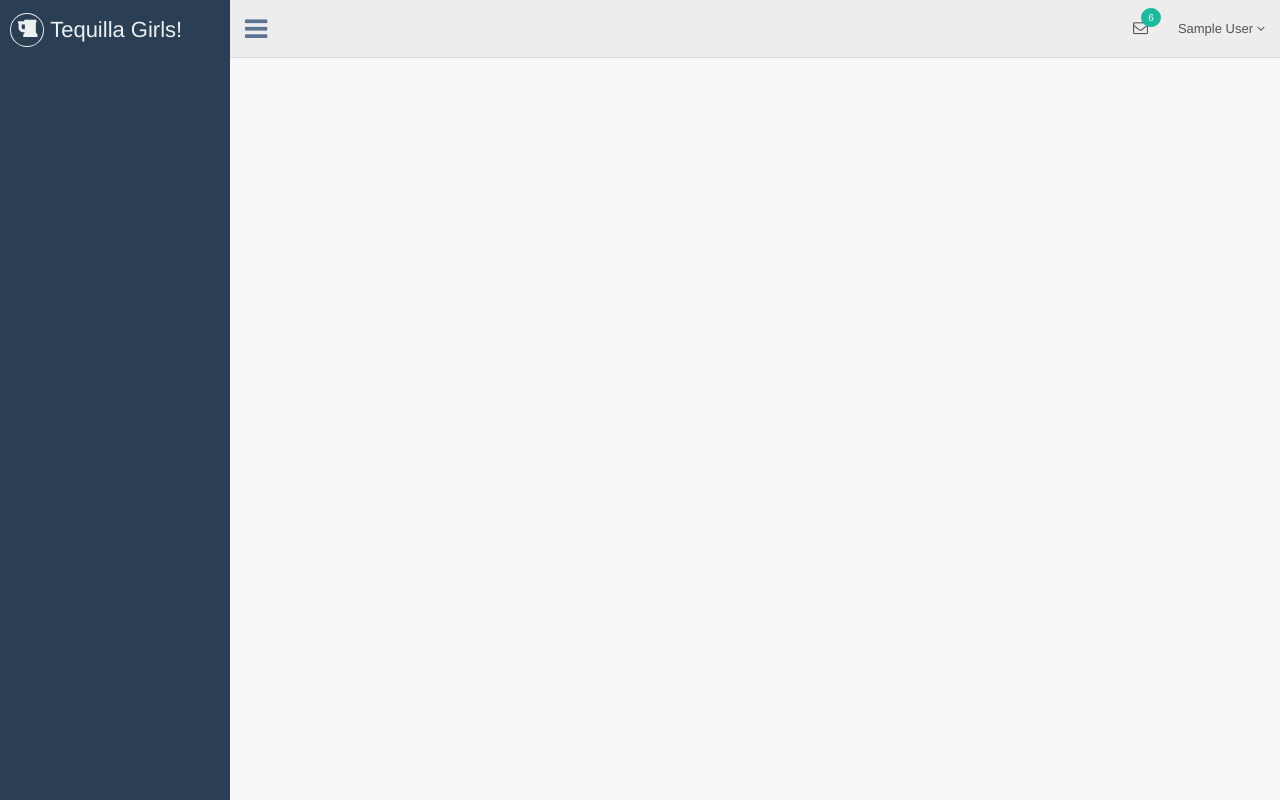
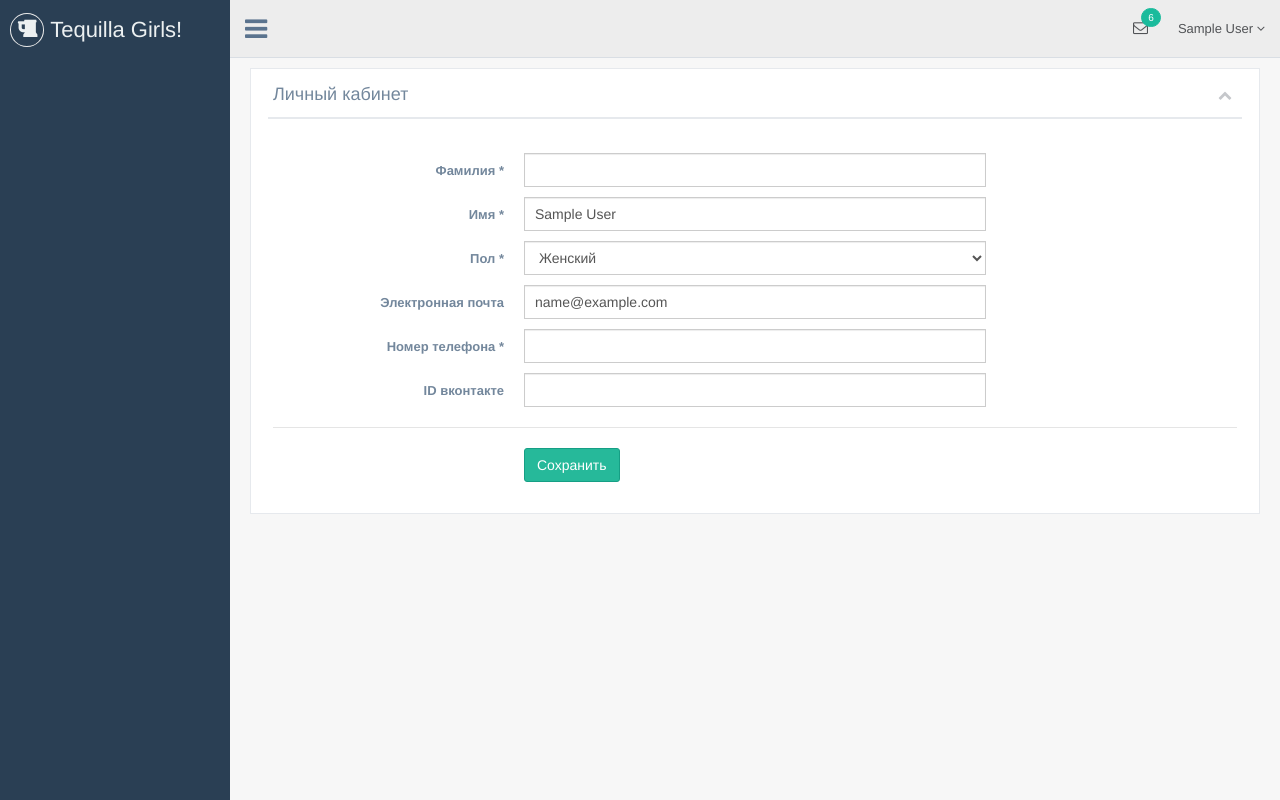
Before and after one commit to ViktorSurzhok/tequilla, a Django app: page /profile/ in a window 1280 px wide. Run offline with Django 3.2, Linux system fonts and the light colour scheme; the visitor is signed in with stand-in values (Sample User, id 1); parts of the project's set-up code (start-up, migrations or seed data) failed here and were passed over; some libraries are stand-ins or nearby versions.

Commit message:
edit user info form

```diff
--- a/extuser/forms.py
+++ b/extuser/forms.py
@@ -55,23 +55,38 @@ class UserChangeForm(forms.ModelForm):
     видеть постоянных ошибок "Не заполнено поле password" при обновлении данных
     пользователя.
     """
-    password = ReadOnlyPasswordHashField(
-        widget=forms.PasswordInput,
-        required=False
-    )
 
     def save(self, commit=True):
         user = super(UserChangeForm, self).save(commit=False)
-        password = self.cleaned_data["password"]
-        if password:
-            user.set_password(password)
         if commit:
             user.save()
         return user
 
     class Meta:
         model = get_user_model()
-        fields = ['email', ]
+        fields = ('surname', 'name', 'gender', 'email', 'phone', 'vkontakte')
+
+        classes = 'form-control col-md-7 col-xs-12'
+        widgets = {
+            'surname': forms.TextInput(
+                attrs={'class': classes, 'required': True, 'data-parsley-id': '1'}
+            ),
+            'name': forms.TextInput(
+                attrs={'class': classes, 'required': True, 'data-parsley-id': '2'}
+            ),
+            'gender': forms.Select(
+                attrs={'class': classes, 'required': True, 'data-parsley-id': '3'}
+            ),
+            'email': forms.EmailInput(
+                attrs={'class': classes, 'data-parsley-id': '4'}
+            ),
+            'phone': forms.TextInput(
+                attrs={'class': classes, 'required': True, 'data-parsley-id': '5'}
+            ),
+            'vkontakte': forms.TextInput(
+                attrs={'class': classes, 'data-parsley-id': '6'}
+            ),
+        }
 
 
 class LoginForm(forms.Form):
--- a/extuser/models.py
+++ b/extuser/models.py
@@ -2,13 +2,17 @@ from django.contrib.auth.models import AbstractBaseUser, PermissionsMixin, BaseU
 from django.contrib.auth.models import PermissionsMixin
 from django.contrib.contenttypes.models import ContentType
 from django.db import models
+from model_utils.models import TimeStampedModel
 
 
-class ExtUser(AbstractBaseUser, PermissionsMixin):
+class ExtUser(AbstractBaseUser, PermissionsMixin, TimeStampedModel):
+    GENDER_CHOICES = (
+        ('female', 'Женский'),
+        ('male', 'Мужской')
+    )
     email = models.EmailField(
         'Электронная почта',
         max_length=255,
-        unique=True,
         blank=True
     )
     avatar = models.ImageField(
@@ -31,6 +35,11 @@ class ExtUser(AbstractBaseUser, PermissionsMixin):
         unique=True,
         db_index=True
     )
+    additional_phone = models.CharField(
+        'Доп. телефон',
+        max_length=30,
+        blank=True
+    )
     vkontakte = models.CharField(
         'ID вконтакте',
         max_length=200,
@@ -40,6 +49,8 @@ class ExtUser(AbstractBaseUser, PermissionsMixin):
         'Активен',
         default=False
     )
+    # true - мужской пол, false - женский
+    gender = models.CharField('Пол', max_length=10, default='female', choices=GENDER_CHOICES)
 
     # Этот метод обязательно должен быть определён
     def get_full_name(self):
@@ -52,7 +63,7 @@ class ExtUser(AbstractBaseUser, PermissionsMixin):
         return self.surname + ' ' + self.name
 
     USERNAME_FIELD = 'phone'
-    REQUIRED_FIELDS = []
+    REQUIRED_FIELDS = ['surname', 'name']
 
     class Meta:
         verbose_name = 'Пользователь'
--- a/extuser/templates/profile/edit.html
+++ b/extuser/templates/profile/edit.html
@@ -1,4 +1,56 @@
 {% extends 'base.html' %}
 
 {% block content %}
+    <div class="row">
+        <div class="col-md-12 col-sm-12 col-xs-12">
+            <div class="x_panel">
+                <div class="x_title">
+                    <h2>Личный кабинет
+                    </h2>
+                    <ul class="nav navbar-right panel_toolbox">
+                        <li class="pull-right"><a class="collapse-link"><i class="fa fa-chevron-up"></i></a>
+                        </li>
+                    </ul>
+                    <div class="clearfix"></div>
+                </div>
+                <div class="x_content">
+                    <br>
+                    <form data-parsley-validate="" class="form-horizontal form-label-left" method="POST" action="{% url 'profile:profile_edit' %}">
+                        {% if messages %}
+                            <p class="alert alert-success fade in">
+                                {% for message in messages %}
+                                    <span{% if message.tags %} class="{{ message.tags }}"{% endif %}>{{ message }}</span><br>
+                                {% endfor %}
+                            </p>
+                        {% endif %}
+                        {% csrf_token %}
+                        {% for field in form %}
+                        <div class="form-group{% if field.errors %} bad{% endif %}">
+                            <label class="control-label col-md-3 col-sm-3 col-xs-12" for="first-name">
+                                {{ field.label }} {% if field.field.required %}<span class="required">*</span>{% endif %}
+                            </label>
+                            <div class="col-md-6 col-sm-6 col-xs-12">
+                                {{ field }}
+                                {% if field.errors %}
+                                    <ul class="parsley-errors-list" id="parsley-id-{{ forloop.counter }}">
+                                         {% for error in field.errors %}
+                                            <li>{{ error|escape }}</li>
+                                        {% endfor %}
+                                    </ul>
+                                {% endif %}
+                            </div>
+                        </div>
+                        {% endfor %}
+                        <div class="ln_solid"></div>
+                        <div class="form-group">
+                            <div class="col-md-6 col-sm-6 col-xs-12 col-md-offset-3">
+                                <button type="submit" class="btn btn-success">Сохранить</button>
+                            </div>
+                        </div>
+
+                    </form>
+                </div>
+            </div>
+        </div>
+    </div>
 {% endblock %}
--- a/extuser/views.py
+++ b/extuser/views.py
@@ -1,13 +1,23 @@
+from django.contrib import messages
 from django.contrib.auth import authenticate, login
+from django.contrib.auth.decorators import login_required
 from django.shortcuts import render, redirect
 
-from extuser.forms import LoginForm, UserCreationForm
+from extuser.forms import LoginForm, UserCreationForm, UserChangeForm
 from extuser.models import ExtUser
 from django.contrib.auth.models import Group
 
 
+@login_required
 def profile_edit(request):
-    return render(request, 'profile/edit.html', {})
+    if request.method == 'POST':
+        form = UserChangeForm(data=request.POST, instance=request.user)
+        if form.is_valid():
+            form.save()
+            messages.add_message(request, messages.INFO, 'Изменения сохранены.')
+    else:
+        form = UserChangeForm(instance=request.user)
+    return render(request, 'profile/edit.html', {'form': form})
 
 
 def auth_login(request):
```
Also changed, not shown: wall/templates/wall/index.html (+54 -1 lines), extuser/migrations/0005_auto_20160521_1800.py (added), extuser/migrations/0006_auto_20160521_1800.py (added), extuser/migrations/0007_auto_20160521_2039.py (added).
